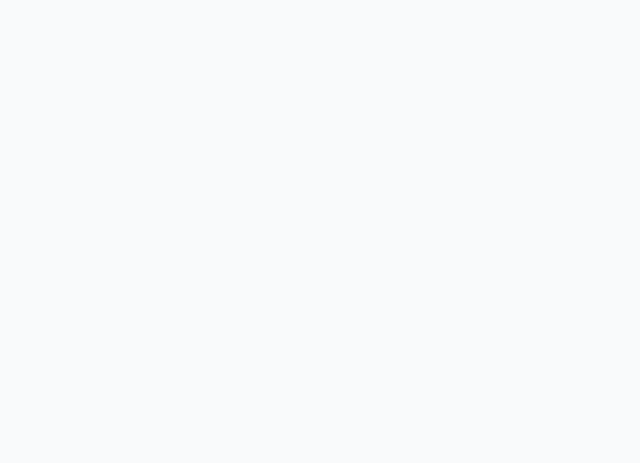
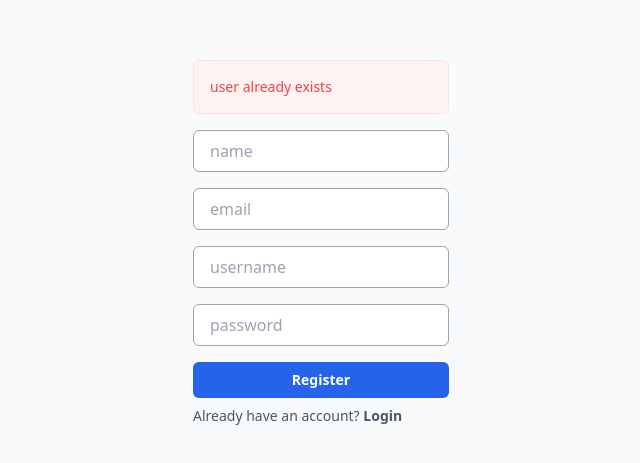
Before and after one commit to mrbpurnachandra/mutex-frontend, a React (Vite) app: page /register in a window 1280 px wide. Before the commit this address had no page. Shown: the part 109-572 px from the top of the page, without its empty margins (319-959 px from the left). Built offline with nearby package versions, Linux system fonts and the light colour scheme.

Commit message:
Add register page

```diff
--- a/src/main.jsx
+++ b/src/main.jsx
@@ -3,12 +3,14 @@ import ReactDOM from 'react-dom/client'
 import { BrowserRouter, Route, Routes } from 'react-router-dom'
 import './index.css'
 import Login from './pages/Login'
+import Register from './pages/Register'
 
 ReactDOM.createRoot(document.getElementById('root')).render(
     <React.StrictMode>
         <BrowserRouter>
             <Routes>
                 <Route path='/login' element={<Login />} />
+                <Route path="/register" element={<Register/>}/>
             </Routes>
         </BrowserRouter>
     </React.StrictMode>
--- /dev/null
+++ b/src/pages/Register.jsx
@@ -0,0 +1,32 @@
+export default function Register() {
+    return  <div className="w-full h-screen flex items-center justify-center">
+    <div className="-mt-24 w-72 px-4 py-4 max-w-sm">
+        <div className="border border-red-100 px-4 py-4 rounded-md bg-red-50">
+            <p className="text-sm text-red-500">user already exists</p>
+        </div>
+        <form>
+        <div className="mt-4">
+                <label className="sr-only" htmlFor="name">Name</label>
+                <input className="w-full border border-gray-400 rounded-md px-4 py-2 text-gray-800 outline-none focus:ring-2 focus:ring-blue-600" type="text" name="name" placeholder="name" />
+            </div>
+            <div className="mt-4">
+                <label className="sr-only" htmlFor="email">Email</label>
+                <input className="w-full border border-gray-400 rounded-md px-4 py-2 text-gray-800 outline-none focus:ring-2 focus:ring-blue-600" type="email" name="email" placeholder="email" />
+            </div>
+            <div className="mt-4">
+                <label className="sr-only" htmlFor="username">Username</label>
+                <input className="w-full border border-gray-400 rounded-md px-4 py-2 text-gray-800 outline-none focus:ring-2 focus:ring-blue-600" type="text" name="username" placeholder="username" />
+            </div>
+            <div className="mt-4">
+                <label className="sr-only" htmlFor="password">Password</label>
+                <input className="w-full border border-gray-400 rounded-md px-4 py-2 text-gray-800 outline-none focus:ring-2 focus:ring-blue-600" type="password" name="password" placeholder="password" />
+            </div>
+            <button className="mt-4 w-full border border-transparent rounded-md px-4 py-2 text-white font-semibold leading-tight text-sm bg-blue-600 outline-none hover:bg-blue-500 focus:ring-2 focus:ring-blue-600">Register</button>
+        </form>
+
+        <div className="mt-2">
+            <p className="text-sm text-gray-600">Already have an account? <a href="#"><strong>Login</strong></a></p>
+        </div>
+    </div>
+</div>
+}
```
